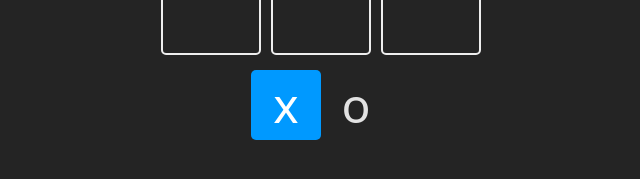
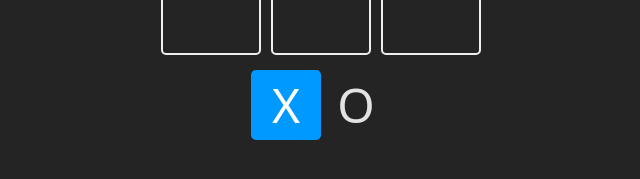
Before and after one commit to CarlosGal19/Tic-Tac-Toe, a React (Vite) app: page / in a window 1280 px wide. Shown: the part 377-556 px from the top of the page, without its empty margins (319-959 px from the left). Built offline with nearby package versions, Linux system fonts and the light colour scheme.

Commit message:
feat: Validates if it is a tie

```diff
--- a/src/App.jsx
+++ b/src/App.jsx
@@ -1,11 +1,11 @@
 import { useState } from 'react'
+import { Square } from './components/Square'
 import './App.css'
-import { Square } from './components/Square'
 
 
 const turns = {
-  X: 'x',
-  O: 'o'
+  X: 'X',
+  O: 'O'
 }
 
 const winnerCombos = [
@@ -33,6 +33,9 @@ function App() {
         return boardToCkeck[a];
       }
     }
+    if(boardToCkeck.every((square) => square)){
+      return false;
+    }
     return null;
   }
 
@@ -45,7 +48,13 @@ function App() {
     // Check if there is a winner
     const newWinner = checkWinner(newBoard);
     if (newWinner) {
+      alert(`Player ${newWinner} wins!`);
       setWinner(newWinner);
+      return;
+    }
+    if(newWinner === false){
+      alert('It\'s a tie!');
+      setWinner(false);
       return;
     }
     // Change the turn
```
